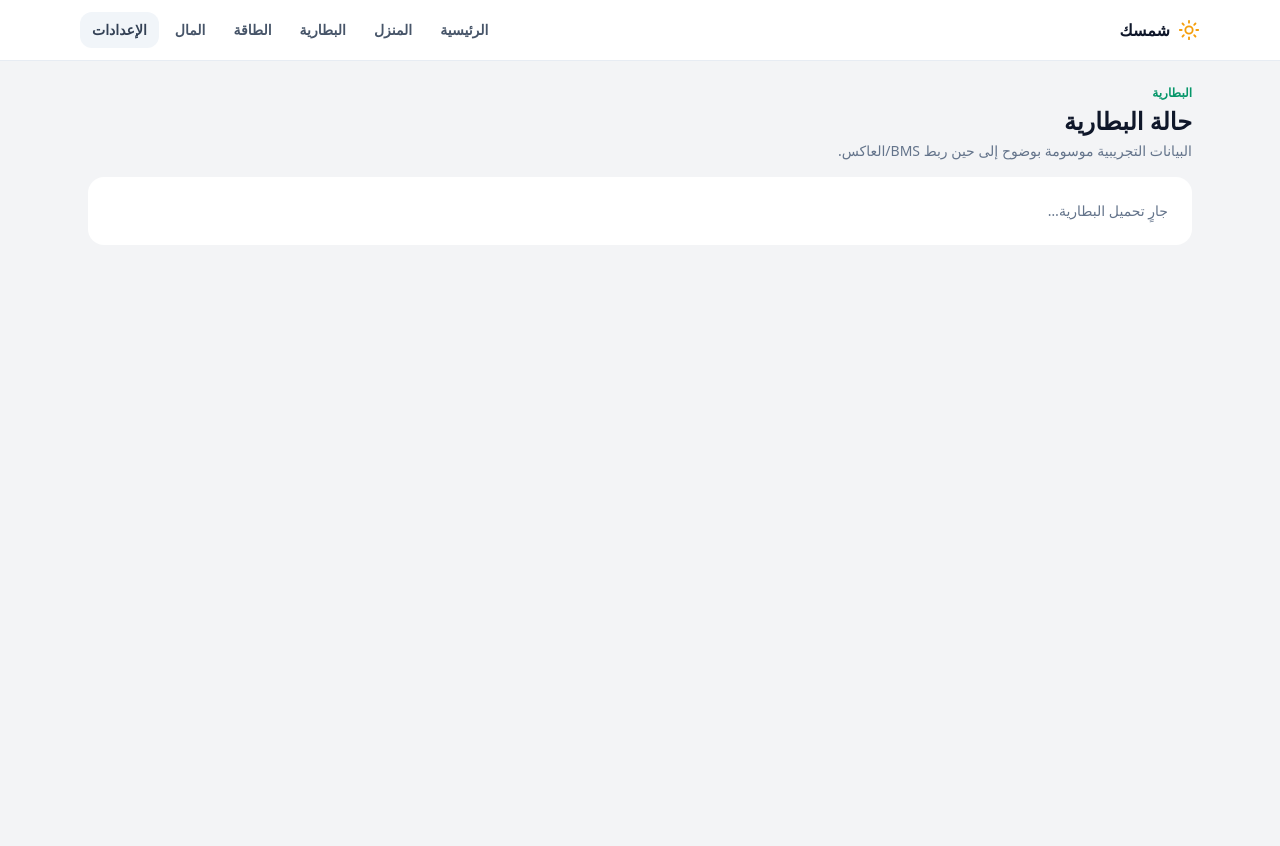
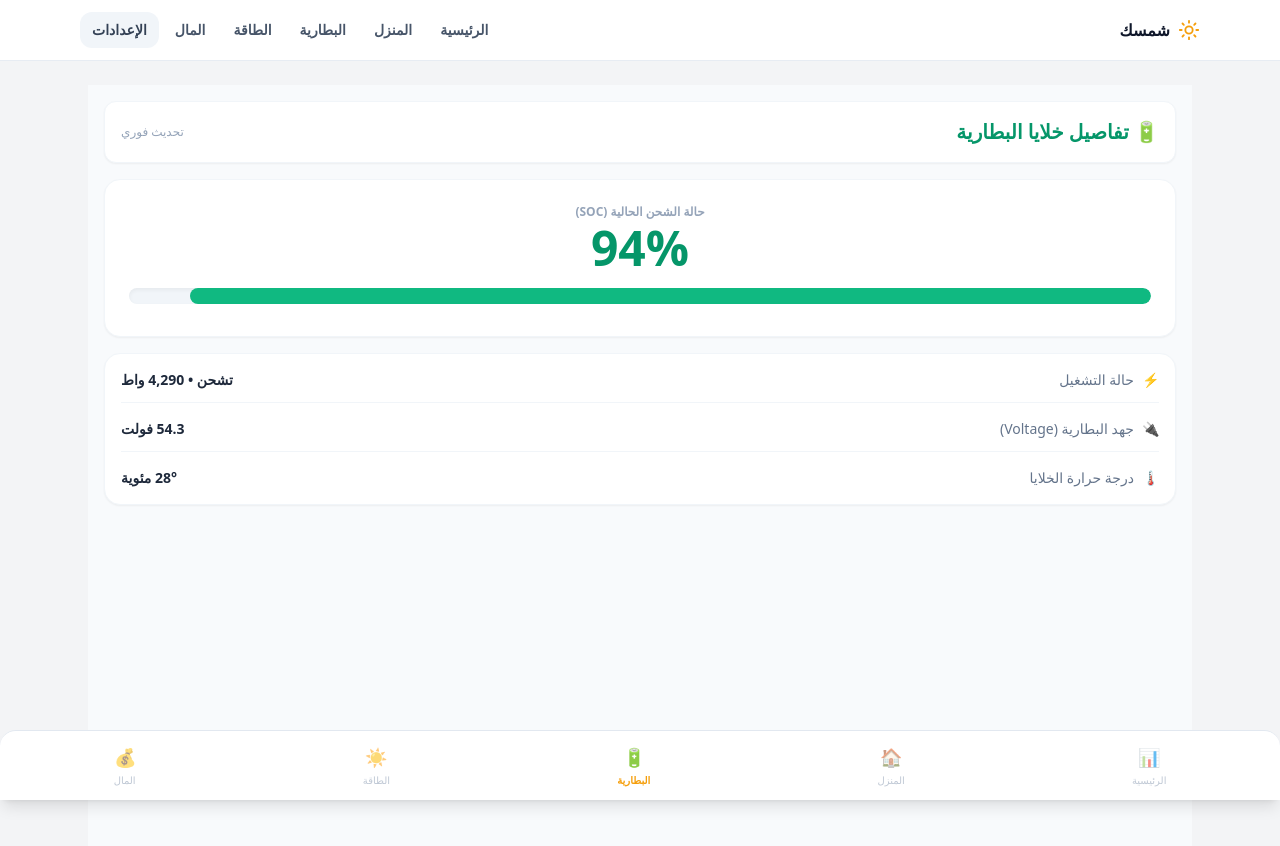
Before and after one commit to mahmoudbir-glitch/Shamsak, a Next.js app: page /battery in a window 1280 px wide. Shown: the top 846 px of the page. Before the commit the page ends 800 px from the top, so only its background shows below. Built offline with nearby package versions, Linux system fonts and the light colour scheme; no server answers; the database is empty.

Commit message:
Refactor BatteryPage with default values and layout

```diff
--- a/src/app/battery/page.tsx
+++ b/src/app/battery/page.tsx
@@ -1,19 +1,88 @@
 "use client";
-import { useEffect, useState } from "react";
-import { BatteryCharging, Thermometer, Zap, Gauge, RotateCcw } from "lucide-react";
-import { StatusCard } from "@/components/status-card";
-import { HourlyChart } from "@/components/hourly-chart";
-import { getEnergyAdapter } from "@/lib/data-adapter";
-import { EnergySnapshot, batteryStateLabel } from "@/lib/energy";
 
-export default function BatteryPage(){
- const [data,setData]=useState<EnergySnapshot|null>(null);
- useEffect(()=>{getEnergyAdapter().getSnapshot().then(setData)},[]);
- const values=[72,75,78,81,84,82,79,76,74,77,80,83];
- return <div className="space-y-4"><div><p className="text-xs font-bold text-emerald-600">البطارية</p><h1 className="mt-1 text-2xl font-extrabold">حالة البطارية</h1><p className="mt-1 text-sm text-slate-500">البيانات التجريبية موسومة بوضوح إلى حين ربط BMS/العاكس.</p></div>
- {data ? <><div className="grid gap-3 sm:grid-cols-2 lg:grid-cols-4"><StatusCard label="نسبة الشحن" value={data.batterySoc} unit="%" icon={<BatteryCharging size={18}/>} tone="green"/><StatusCard label="الحالة" value={batteryStateLabel(data.batteryPowerW>50?"charging":data.batteryPowerW<-50?"discharging":"idle")} icon={<Zap size={18}/>} tone="green"/><StatusCard label="الجهد" value={data.batteryVoltage?.toFixed(1)??"—"} unit="V" icon={<Gauge size={18}/>} tone="blue"/><StatusCard label="الحرارة" value={data.batteryTemperature?.toFixed(0)??"—"} unit="°C" icon={<Thermometer size={18}/>} tone="amber"/></div>
- <div className="grid gap-3 sm:grid-cols-3"><StatusCard label="التيار" value={data.batteryCurrent?.toFixed(0)??"—"} unit="A" icon={<Zap size={18}/>} tone="blue"/><StatusCard label="قدرة الشحن/التفريغ" value={(Math.abs(data.batteryPowerW)/1000).toFixed(2)} unit="kW" icon={<Zap size={18}/>} tone="green"/><StatusCard label="الدورات" value="غير متاحة" icon={<RotateCcw size={18}/>} tone="violet"/></div>
- <div className="rounded-2xl border border-slate-200 bg-white p-5 shadow-sm"><h2 className="font-bold">مستوى البطارية خلال اليوم</h2><p className="mb-4 mt-1 text-xs text-slate-500">مخطط Demo توضيحي وليس سجل BMS حقيقي.</p><HourlyChart values={values}/></div>
- <div className="grid gap-3 sm:grid-cols-2"><div className="rounded-2xl border border-slate-200 bg-white p-5"><h2 className="font-bold">إعدادات التشغيل</h2><div className="mt-3 space-y-2 text-sm text-slate-600"><p>الحد الأدنى للتفريغ: 20%</p><p>الحد الأعلى للشحن: 100%</p><p>الوضع: شحن من الشمس فقط</p></div></div><div className="rounded-2xl border border-slate-200 bg-white p-5"><h2 className="font-bold">الصحة</h2><p className="mt-3 text-2xl font-extrabold text-emerald-600">غير متاحة</p><p className="text-xs text-slate-500">تحتاج قراءة BMS حقيقية لعرض الصحة والدورات.</p></div></div></> : <div className="rounded-2xl bg-white p-6 text-sm text-slate-500">جارٍ تحميل البطارية…</div>}
- </div>;
+import React, { useState } from 'react';
+
+export default function BatteryPage() {
+  // قيم افتراضية ومؤشرات فنية مطابقة لقراءات المنظومة الذكية
+  const [soc, setSoc] = useState<number>(94);                         // نسبة الشحن الحالية %
+  const [batteryStatus, setBatteryStatus] = useState<string>("تشحن");   // حالة البطارية الآن
+  const [chargePower, setChargePower] = useState<number>(4290);        // قوة الشحن اللحظية بالواط
+  const [voltage, setVoltage] = useState<number>(54.3);                // جهد البطارية الكلي بالفولت
+  const [temperature, setTemperature] = useState<number>(28);          // درجة حرارة خلايا البطارية
+
+  return (
+    <div className="min-h-screen bg-slate-50 p-4 pb-24 text-right" dir="rtl">
+
+      {/* الهيدر العلوي لتبويب البطارية */}
+      <div className="flex justify-between items-center bg-white p-4 rounded-xl shadow-sm mb-4 border border-slate-100">
+        <h1 className="text-xl font-bold text-emerald-600 flex items-center gap-1.5">
+          🔋 تفاصيل خلايا البطارية
+        </h1>
+        <div className="text-xs text-slate-400">تحديث فوري</div>
+      </div>
+
+      {/* بطاقة النسبة المئوية الكبيرة والمؤشر الحركي */}
+      <div className="bg-white p-6 rounded-2xl shadow-sm border border-slate-100 mb-4 text-center">
+        <span className="text-xs font-bold text-slate-400 block mb-1">حالة الشحن الحالية (SOC)</span>
+        <span className="text-5xl font-black text-emerald-600 block mb-4">{soc}%</span>
+
+        {/* شريط التقدم الأخضر */}
+        <div className="w-full h-4 rounded-full bg-slate-100 overflow-hidden mb-2 shadow-inner">
+          <div className="bg-emerald-500 h-full rounded-full transition-all duration-500" style={{ width: `${soc}%` }}></div>
+        </div>
+      </div>
+
+      {/* تفاصيل القراءات الفنية المستخرجة من الإنفرتر */}
+      <div className="bg-white p-4 rounded-2xl shadow-sm border border-slate-100 mb-6 space-y-4">
+
+        {/* الحالة وقوة الشحن */}
+        <div className="flex justify-between items-center border-b border-slate-100 pb-3 text-sm">
+          <div className="flex items-center gap-2 text-slate-500">
+            <span>⚡</span>
+            <span>حالة التشغيل</span>
+          </div>
+          <span className="font-bold text-slate-800">{batteryStatus} • {chargePower.toLocaleString()} واط</span>
+        </div>
+
+        {/* جهد البطارية الإجمالي */}
+        <div className="flex justify-between items-center border-b border-slate-100 pb-3 text-sm">
+          <div className="flex items-center gap-2 text-slate-500">
+            <span>🔌</span>
+            <span>جهد البطارية (Voltage)</span>
+          </div>
+          <span className="font-bold text-slate-800">{voltage} فولت</span>
+        </div>
+
+        {/* درجة الحرارة الحالية */}
+        <div className="flex justify-between items-center text-sm">
+          <div className="flex items-center gap-2 text-slate-500">
+            <span>🌡️</span>
+            <span>درجة حرارة الخلايا</span>
+          </div>
+          <span className="font-bold text-slate-800">{temperature}° مئوية</span>
+        </div>
+
+      </div>
+
+      {/* شريط القائمة السفلي الموحد لسهولة التنقل السريع بين التبويبات */}
+      <div className="fixed bottom-0 left-0 right-0 bg-white border-t border-slate-200 flex justify-around py-3 text-[10px] text-slate-400 shadow-lg z-50 rounded-t-2xl">
+        <div className="flex flex-col items-center gap-0.5 opacity-60">
+          <span className="text-lg">📊</span>الرئيسية
+        </div>
+        <div className="flex flex-col items-center gap-0.5 opacity-60">
+          <span className="text-lg">🏠</span>المنزل
+        </div>
+        <div className="text-amber-500 font-bold flex flex-col items-center gap-0.5">
+          <span className="text-lg">🔋</span>البطارية
+        </div>
+        <div className="flex flex-col items-center gap-0.5 opacity-60">
+          <span className="text-lg">☀️</span>الطاقة
+        </div>
+        <div className="flex flex-col items-center gap-0.5 opacity-60">
+          <span className="text-lg">💰</span>المال
+        </div>
+      </div>
+
+    </div>
+  );
 }
```
